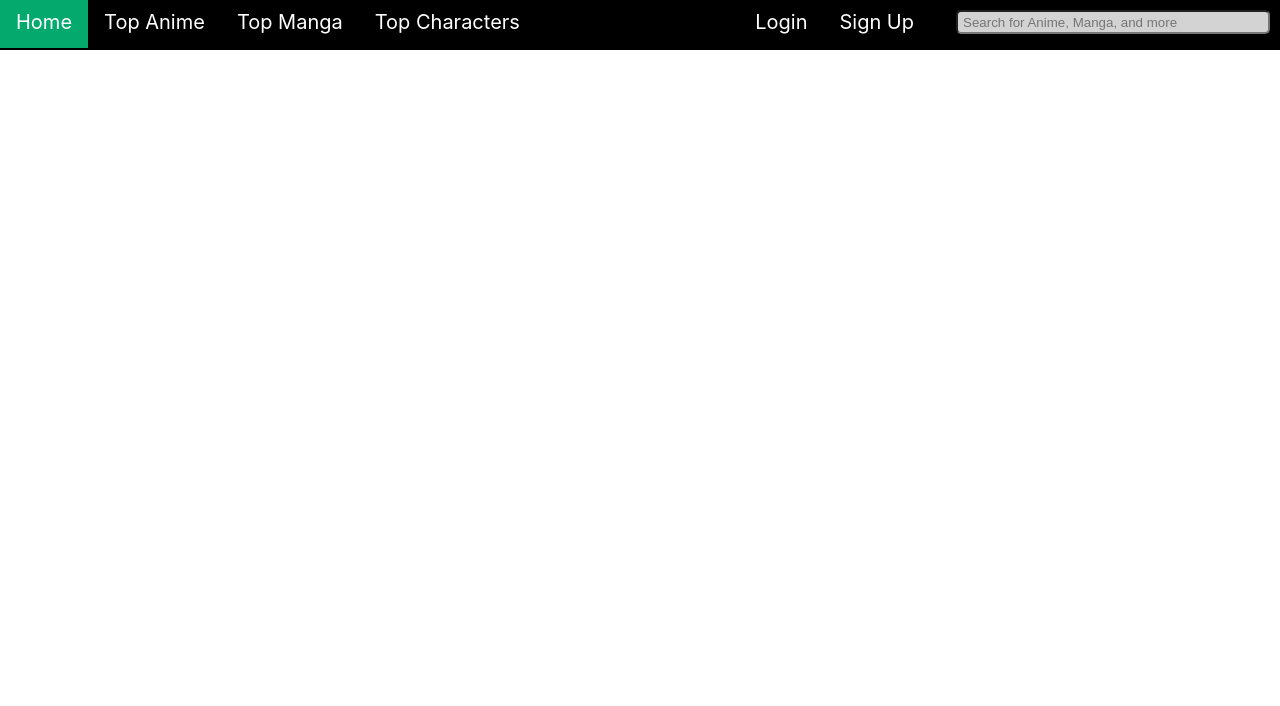
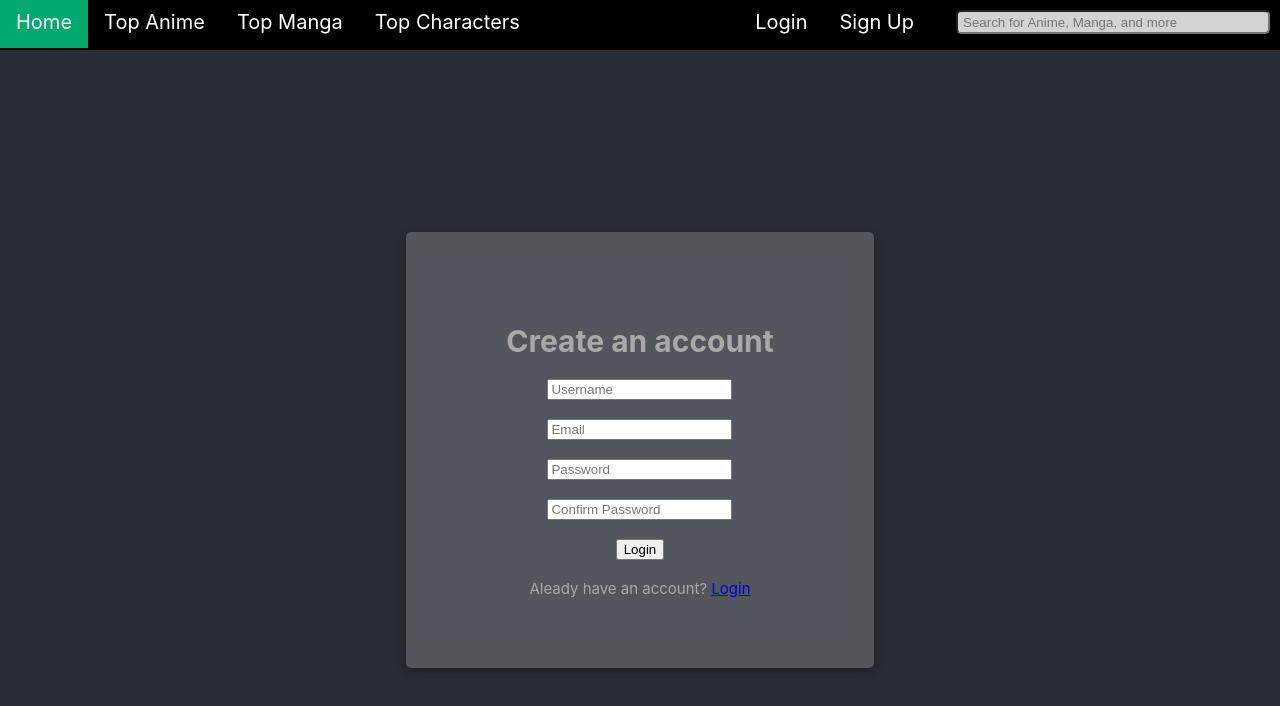
Before and after one commit to boyzies123/AniExplorer, a React (Create React App) app: page /createaccount in a window 1280 px wide. Shown: the top 706 px of the page. Built offline with nearby package versions, Linux system fonts and the light colour scheme.

Commit message:
Added searching function

```diff
--- a/src/App.css
+++ b/src/App.css
@@ -72,7 +72,7 @@
   right: 350px;         /* 10px from the right side of the parent container */
 
 }
-.login-bg{
+.bg{
   background-color: #282c34;
   height: 100vh;
   display: flex;
@@ -89,12 +89,15 @@
   font-size: 15px;
   color: darkgray;
   border-radius: 5px;
-  max-width: 400px;
+  max-width: 450px;
   background: rgba(255, 255, 255, 0.2);
   backdrop-filter: blur(10px);
   box-shadow: 0 4px 10px rgba(0, 0, 0, 0.3);
+  text-align: center;
+  padding-left: 100px;
+  padding-right: 100px;
 }
-#login-button{
+.button{
   display: block; /* Ensures it's treated as a full-width block */
   margin: 20px auto; /* Centers it horizontally */
   padding: 10px 20px; /* Adjust padding for a better look */
@@ -106,6 +109,10 @@
   cursor: pointer;
 
 }
+.search{
+  display: flex;
+}
+
 @keyframes App-logo-spin {
   from {
     transform: rotate(0deg);
--- a/src/App.js
+++ b/src/App.js
@@ -5,6 +5,8 @@ import Home from "./pages/Home";
 import Navbar from "./components/Navbar";
 import Searchbar from './components/Searchbar';
 import Login from "./pages/Login";
+import CreateAccount from "./pages/CreateAccount";
+import AnimeSearch from './pages/AnimeSearch';
 function App() {
   return (
     <Router>
@@ -13,6 +15,8 @@ function App() {
       <Routes>
         <Route path="/home" element={<Home />} />
         <Route path="/login" element={<Login />} />
+        <Route path="/createaccount" element={<CreateAccount />} />
+        <Route path="/AnimeSearch" element={<AnimeSearch />} />
       </Routes>
     </Router>
 
--- a/src/components/Navbar.js
+++ b/src/components/Navbar.js
@@ -1,8 +1,8 @@
 import {Link } from "react-router-dom";
 const Navbar = () => {
     return (
-        <div class="topnav">
-            <div class="left">
+        <div className="topnav">
+            <div className="left">
                 <Link to={'/Home'} >Home</Link>
                 <a href="#Top Anime">Top Anime</a>
                 <a href="#Top Manga">Top Manga</a>
@@ -10,9 +10,9 @@ const Navbar = () => {
 
             </div>
 
-            <div class="right">
+            <div className="right">
                 <Link to={'/Login'} >Login</Link>
-                <a href="#Signup">Sign Up</a>
+                <Link to={"/CreateAccount"}>Sign Up</Link>
             </div>
         </div>
     );
--- a/src/components/Searchbar.js
+++ b/src/components/Searchbar.js
@@ -1,8 +1,35 @@
+import { useEffect, useState } from "react"
+import { useNavigate } from "react-router-dom";
 
 const Searchbar = () =>{
+    const [searchTerm, setSearchTerm] = useState("");
+    const [animeList, setAnimeList] = useState([]);
+    const navigate= useNavigate();
+    useEffect (() =>{
+
+    }, []);
+    const handleSearch = async (e) => {
+        //Prevent refresh as submission results in reload
+        e.preventDefault();
+        if (!searchTerm){
+            return;
+        }
+
+        console.log(searchTerm);
+        const result = await fetch(`https://api.jikan.moe/v4/anime?q=${searchTerm}&limit=10`);
+        const response = await result.json();
+        setAnimeList(response.data);
+        console.log(response.data);
+        navigate("/AnimeSearch", {
+            state: {animeList, searchTerm}
+        });
+
+    }
     return (
-        <div class="search-bar">
-            <input class="bar" type="text" placeholder="Search for Anime, Manga, and more"/>
+        <div className="search-bar">
+            <form onSubmit={handleSearch}>
+                <input className="bar" type="text" onChange={(e) => setSearchTerm(e.target.value)} placeholder="Search for Anime, Manga, and more"/>
+            </form>
         </div>
     )
 }
--- /dev/null
+++ b/src/pages/AnimeSearch.js
@@ -0,0 +1,22 @@
+import { useLocation } from "react-router-dom";
+
+const AnimeSearch = () =>{
+    const location = useLocation();
+    const {animeList, searchTerm} = location.state || {};
+
+    return(
+        <div className="bg">
+            <ul>
+                {
+                    animeList.map((anime) => (
+                        <div className="search">
+                            <img width="100" src={anime.images.jpg.image_url}></img>
+                            {anime.title}
+                        </div>
+                    ))
+                }
+            </ul>
+        </div>
+    )
+}
+export default AnimeSearch;
--- /dev/null
+++ b/src/pages/CreateAccount.js
@@ -0,0 +1,33 @@
+import {Link } from "react-router-dom";
+const CreateAccount = () =>{
+    return (
+        <div className="bg">
+            <div className="login-container">
+                <h1>Create an account</h1>
+                <form>
+                    <label for="username"></label>
+                    <input id="username" name="username" type="text" placeholder="Username"/>
+                    <br></br>
+                    <br></br>
+                    <label for="email"></label>
+                    <input id="email" name="email" type="text" placeholder="Email"/>
+                    <br></br>
+                    <br></br>
+                    <label for="password"></label>
+                    <input id="password" name="password" type="password" placeholder="Password"/>
+                    <br></br>
+                    <br></br>
+                    <label for="confirm-password"></label>
+                    <input id="confirm-password" name="confirm-password" type="password" placeholder="Confirm Password"/>
+                    <br></br>
+                    <br></br>
+                    <button id="button">Login</button>
+                    <br></br>
+                    <br></br>
+                    Aleady have an account? <Link to={"/Login"}>Login</Link>
+                </form>
+            </div>
+        </div>
+    );
+}
+export default CreateAccount;
--- a/src/pages/Login.js
+++ b/src/pages/Login.js
@@ -1,24 +1,25 @@
+import {Link} from "react-router-dom";
 const Login = () =>{
     return (
-        <div class="login-bg">
-            <div class="login-container">
+        <div className="bg">
+            <div className="login-container">
                 <h1>Login</h1>
                 <form>
-                    <label for="username">Username</label>
+                    <label for="username"></label>
                     <br></br>
-                    <input class="bar" type="text" id="username" name="username"/>
+                    <input type="text" id="username" name="username" placeholder="Username"/>
                     <br></br>
-                    <label for="password">Password</label>
+                    <label for="password"></label>
                     <br></br>
-                    <input class="bar" type="password" id="password" name="password"/>
+                    <input type="password" id="password" name="password" placeholder="Password"/>
                     <br></br>
                     <br></br>
-                    <button id="login-button">Login</button>
+                    <button className="button">Login</button>
                     {/*Temp link*/}
                     <br></br>
                     <a href="#Forgot Password">Forgot Password?</a>
                     <br></br>
-                    Not a user? <a href="#Create Account">Create an account</a>
+                    Not a user? <Link to={"/CreateAccount"}>Create an account</Link>
                 </form>
             </div>
         </div>
```
